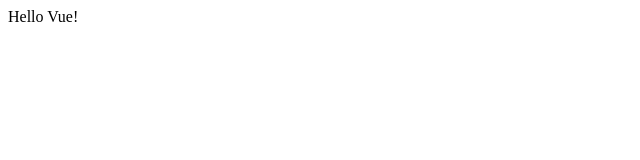
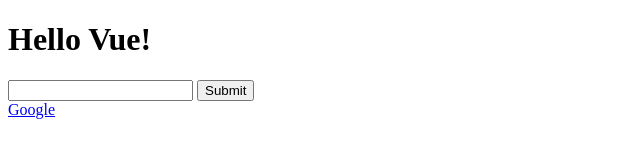
Before and after one commit to Hercha/spa, a plain HTML site: page vue/index.html in a window 1280 px wide. Shown: the whole page, without its empty margins (0-640 px from the left). Drawn offline with nearby package versions, Linux system fonts and the light colour scheme.

Commit message:
vue cont

```diff
--- a/vue/app.js
+++ b/vue/app.js
@@ -1,7 +1,23 @@
 var app = new Vue({
     el: '#app',
     data: {
-      message: 'Hello Vue!'
+      message: 'Hello Vue!',
+      form: {
+          new_message: ''
+      },
+      google:   'https://google.com'
+    },
+    methods: {
+        // updateMessage: function($event){
+        //     $event.preventDefault();
+
+        //     this.message = this.form.new_message;
+        //     this.form.new_message = '';
+        // }
+        updateMessage: function(){
+            this.message = this.form.new_message;
+            this.form.new_message = '';
+        }
     }
 });
 
--- a/vue/index.html
+++ b/vue/index.html
@@ -15,7 +15,16 @@
 </head>
 <body>
 
-    <div id="app" v-cloak>{{ message }}</div>
+    <div id="app" v-cloak>
+        <h1>{{ message }}</h1>
+        <form @submit.prevent="updateMessage()">
+            <input type="text" v-model="form.new_message">
+            <button type="submit">Submit</button>
+        </form>
+        <div>
+            <a :href="google" target="_blank">Google</a>
+        </div>
+    </div>
 
 <script src="https://unpkg.com/vue"></script>
 <script src="app.js"></script>
```
